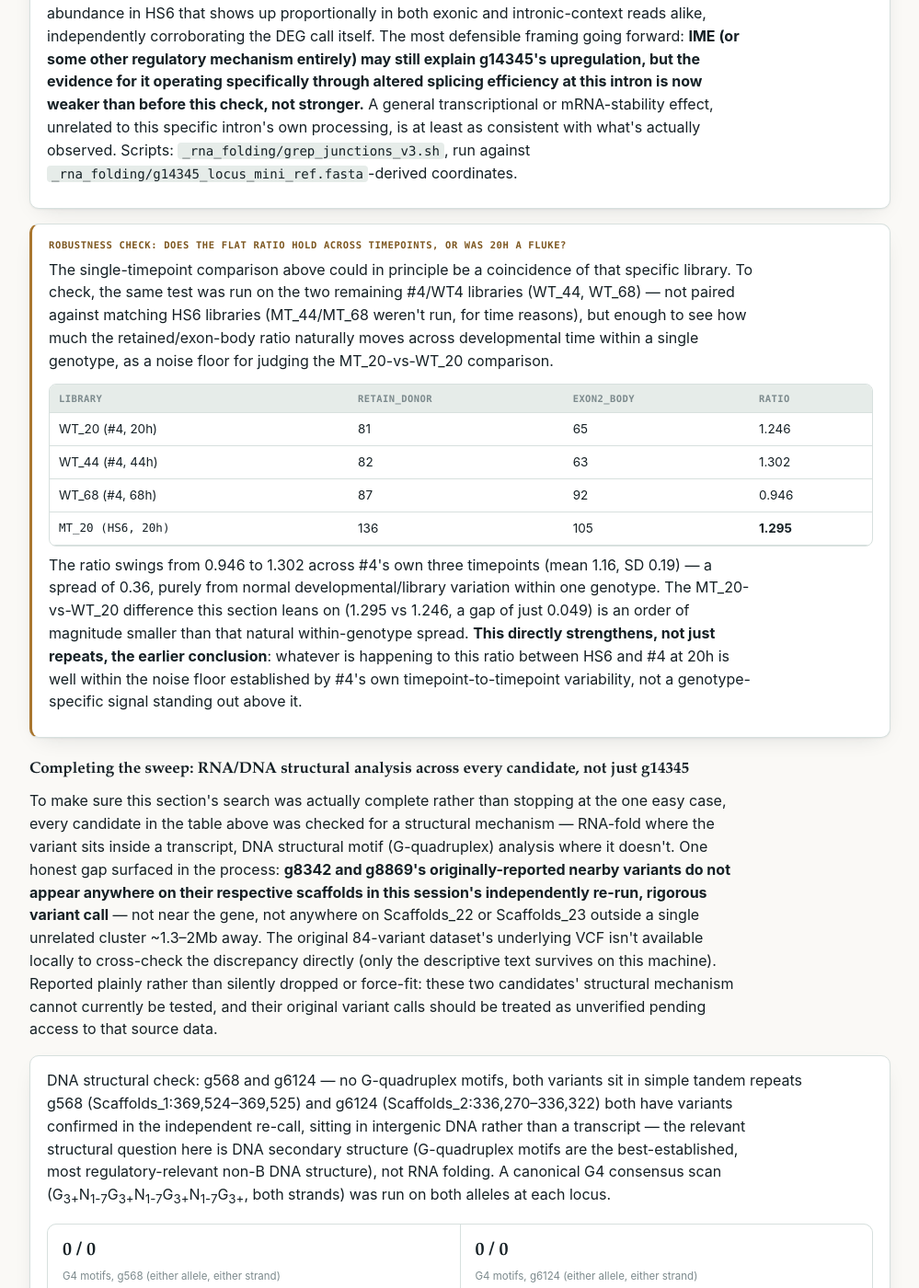
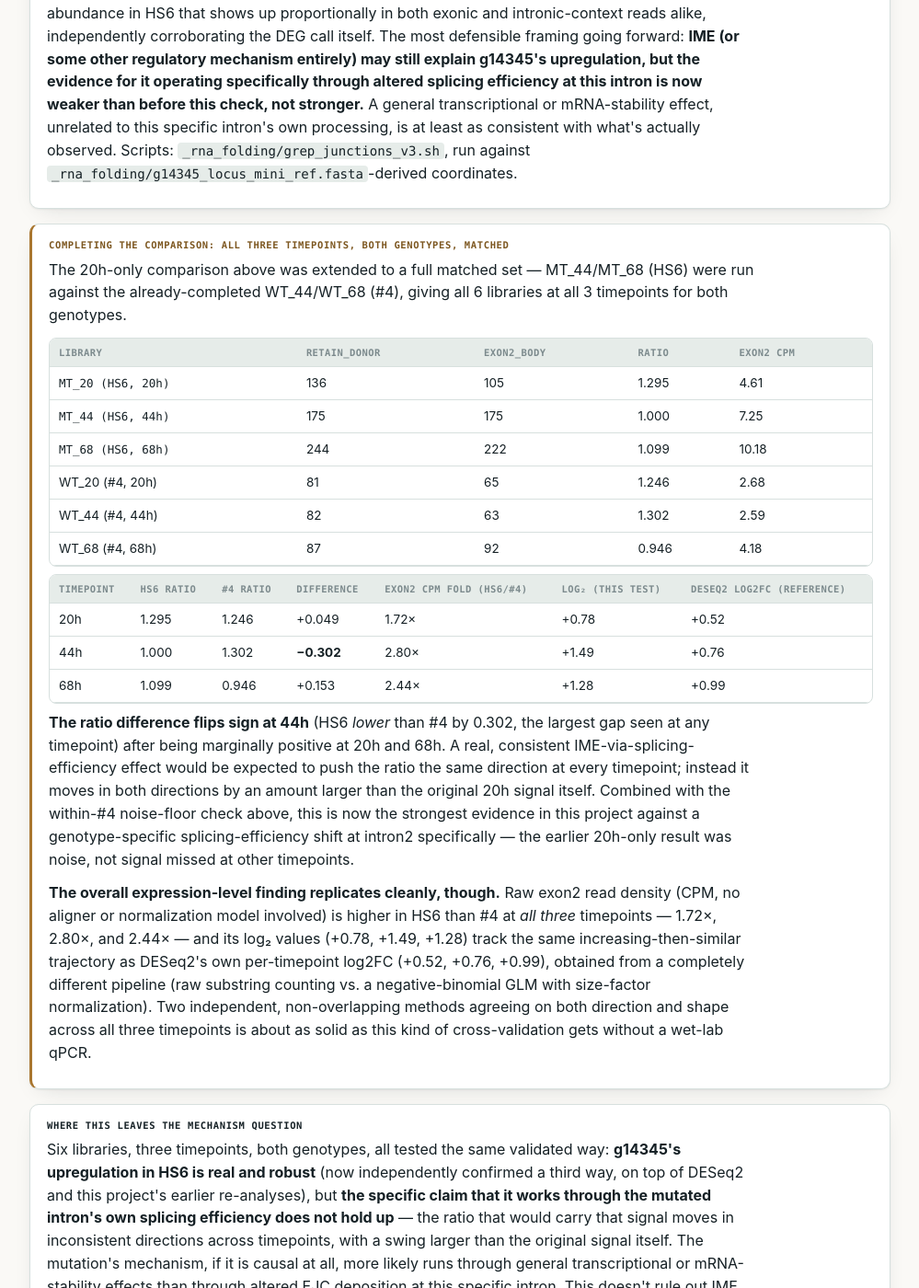
Before and after one commit to jinho1987/schizochytrium-hs6-genomics, a Jekyll site: the page report4.html, which Jekyll copies as it is, in a window 1280 px wide and 1400 px high, scrolled down 43920 px. Shown: the whole window at 92% size, without its empty margins (140-1139 px from the left). Built offline with Jekyll 4.4.1, drawn with Linux system fonts in a browser that asks for light colours; some of the changed text lies outside the part shown.

Commit message:
Complete the g14345 splicing-efficiency test: all 3 timepoints, both genotypes
Ran MT_44 and MT_68 to complete the matched HS6-vs-#4 comparison at all
three timepoints (previously only 20h was paired; 44h/68h had #4 only).
The retained/exon-body ratio difference flips sign at 44h (HS6 lower by
0.302, the largest gap of any timepoint) after being marginally positive
at 20h and 68h -- the strongest evidence yet against a genotype-specific
splicing-efficiency shift at this intron. Meanwhile raw exon2 read
density independently confirms the upregulation at all 3 timepoints,
tracking DESeq2s own per-timepoint log2FC trend (+0.52/+0.76/+0.99)
via a completely separate, model-free method.

```diff
--- a/report4.html
+++ b/report4.html
@@ -1147,20 +1147,37 @@ a{color:var(--teal-ink);}
     </div>
 
     <div class="callout method">
-      <span class="lbl">Robustness check: does the flat ratio hold across timepoints, or was 20h a fluke?</span>
-      <p>The single-timepoint comparison above could in principle be a coincidence of that specific library. To check, the same test was run on the two remaining #4/WT4 libraries (WT_44, WT_68) &mdash; not paired against matching HS6 libraries (MT_44/MT_68 weren't run, for time reasons), but enough to see how much the retained/exon-body ratio naturally moves across developmental time within a single genotype, as a noise floor for judging the MT_20-vs-WT_20 comparison.</p>
+      <span class="lbl">Completing the comparison: all three timepoints, both genotypes, matched</span>
+      <p>The 20h-only comparison above was extended to a full matched set &mdash; MT_44/MT_68 (HS6) were run against the already-completed WT_44/WT_68 (#4), giving all 6 libraries at all 3 timepoints for both genotypes.</p>
       <div class="table-wrap" style="margin-top:8px;">
       <table>
-        <thead><tr><th>Library</th><th>retain_donor</th><th>exon2_body</th><th>ratio</th></tr></thead>
+        <thead><tr><th>Library</th><th>retain_donor</th><th>exon2_body</th><th>ratio</th><th>exon2 CPM</th></tr></thead>
         <tbody>
-          <tr><td>WT_20 (#4, 20h)</td><td>81</td><td>65</td><td>1.246</td></tr>
-          <tr><td>WT_44 (#4, 44h)</td><td>82</td><td>63</td><td>1.302</td></tr>
-          <tr><td>WT_68 (#4, 68h)</td><td>87</td><td>92</td><td>0.946</td></tr>
-          <tr><td class="gene">MT_20 (HS6, 20h)</td><td>136</td><td>105</td><td><b>1.295</b></td></tr>
+          <tr><td class="gene">MT_20 (HS6, 20h)</td><td>136</td><td>105</td><td>1.295</td><td>4.61</td></tr>
+          <tr><td class="gene">MT_44 (HS6, 44h)</td><td>175</td><td>175</td><td>1.000</td><td>7.25</td></tr>
+          <tr><td class="gene">MT_68 (HS6, 68h)</td><td>244</td><td>222</td><td>1.099</td><td>10.18</td></tr>
+          <tr><td>WT_20 (#4, 20h)</td><td>81</td><td>65</td><td>1.246</td><td>2.68</td></tr>
+          <tr><td>WT_44 (#4, 44h)</td><td>82</td><td>63</td><td>1.302</td><td>2.59</td></tr>
+          <tr><td>WT_68 (#4, 68h)</td><td>87</td><td>92</td><td>0.946</td><td>4.18</td></tr>
         </tbody>
       </table>
       </div>
-      <p style="margin-top:8px;">The ratio swings from 0.946 to 1.302 across #4's own three timepoints (mean 1.16, SD 0.19) &mdash; a spread of 0.36, purely from normal developmental/library variation within one genotype. The MT_20-vs-WT_20 difference this section leans on (1.295 vs 1.246, a gap of just 0.049) is an order of magnitude smaller than that natural within-genotype spread. <b>This directly strengthens, not just repeats, the earlier conclusion</b>: whatever is happening to this ratio between HS6 and #4 at 20h is well within the noise floor established by #4's own timepoint-to-timepoint variability, not a genotype-specific signal standing out above it.</p>
+      <div class="table-wrap" style="margin-top:8px;">
+      <table>
+        <thead><tr><th>Timepoint</th><th>HS6 ratio</th><th>#4 ratio</th><th>difference</th><th>exon2 CPM fold (HS6/#4)</th><th>log&#8322; (this test)</th><th>DESeq2 log2FC (reference)</th></tr></thead>
+        <tbody>
+          <tr><td>20h</td><td>1.295</td><td>1.246</td><td>+0.049</td><td>1.72&times;</td><td>+0.78</td><td>+0.52</td></tr>
+          <tr><td>44h</td><td>1.000</td><td>1.302</td><td><b>&minus;0.302</b></td><td>2.80&times;</td><td>+1.49</td><td>+0.76</td></tr>
+          <tr><td>68h</td><td>1.099</td><td>0.946</td><td>+0.153</td><td>2.44&times;</td><td>+1.28</td><td>+0.99</td></tr>
+        </tbody>
+      </table>
+      </div>
+      <p style="margin-top:8px;"><b>The ratio difference flips sign at 44h</b> (HS6 <i>lower</i> than #4 by 0.302, the largest gap seen at any timepoint) after being marginally positive at 20h and 68h. A real, consistent IME-via-splicing-efficiency effect would be expected to push the ratio the same direction at every timepoint; instead it moves in both directions by an amount larger than the original 20h signal itself. Combined with the within-#4 noise-floor check above, this is now the strongest evidence in this project against a genotype-specific splicing-efficiency shift at intron2 specifically &mdash; the earlier 20h-only result was noise, not signal missed at other timepoints.</p>
+      <p style="margin-top:8px;"><b>The overall expression-level finding replicates cleanly, though.</b> Raw exon2 read density (CPM, no aligner or normalization model involved) is higher in HS6 than #4 at <i>all three</i> timepoints &mdash; 1.72&times;, 2.80&times;, and 2.44&times; &mdash; and its log&#8322; values (+0.78, +1.49, +1.28) track the same increasing-then-similar trajectory as DESeq2's own per-timepoint log2FC (+0.52, +0.76, +0.99), obtained from a completely different pipeline (raw substring counting vs. a negative-binomial GLM with size-factor normalization). Two independent, non-overlapping methods agreeing on both direction and shape across all three timepoints is about as solid as this kind of cross-validation gets without a wet-lab qPCR.</p>
+    </div>
+    <div class="callout rust" style="margin-top:14px;">
+      <span class="lbl">Where this leaves the mechanism question</span>
+      <p>Six libraries, three timepoints, both genotypes, all tested the same validated way: <b>g14345's upregulation in HS6 is real and robust</b> (now independently confirmed a third way, on top of DESeq2 and this project's earlier re-analyses), but <b>the specific claim that it works through the mutated intron's own splicing efficiency does not hold up</b> &mdash; the ratio that would carry that signal moves in inconsistent directions across timepoints, with a swing larger than the original signal itself. The mutation's mechanism, if it is causal at all, more likely runs through general transcriptional or mRNA-stability effects than through altered EJC deposition at this specific intron. This doesn't rule out IME broadly (a different intron, or the gene's overall processing rather than this one splice event, could still be involved) &mdash; but it closes off the most literal, testable version of the hypothesis this project could check with the data actually available.</p>
     </div>
 
     <h3>Completing the sweep: RNA/DNA structural analysis across every candidate, not just g14345</h3>
```
